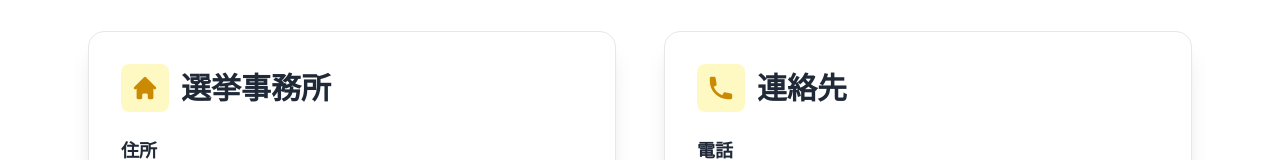
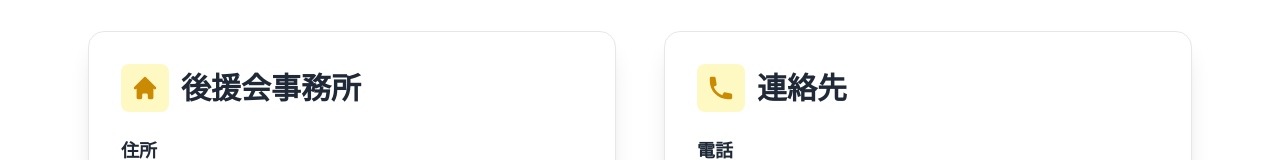
Before and after one commit to mogcia-app/nakao-kazuyuki, a Next.js app: page /contact in a window 1280 px wide. Shown: the part 393-553 px from the top of the page. Built offline with nearby package versions, Linux system fonts and the light colour scheme.

Commit message:
選挙事務所を後援会事務所に変更
- layout.tsx: メタデータの選挙関連表現を後援会に変更
- contact/page.tsx: 選挙事務所を後援会事務所に変更
- page.tsx: 選挙関連の表現を後援会に変更

```diff
--- a/src/app/contact/page.tsx
+++ b/src/app/contact/page.tsx
@@ -39,7 +39,7 @@ export default function ContactPage() {
                       <path d="M10.707 2.293a1 1 0 00-1.414 0l-7 7a1 1 0 001.414 1.414L4 10.414V17a1 1 0 001 1h2a1 1 0 001-1v-2a1 1 0 011-1h2a1 1 0 011 1v2a1 1 0 001 1h2a1 1 0 001-1v-6.586l.293.293a1 1 0 001.414-1.414l-7-7z"/>
                     </svg>
                   </div>
-                  <h2 className="text-3xl font-bold text-gray-800">選挙事務所</h2>
+                  <h2 className="text-3xl font-bold text-gray-800">後援会事務所</h2>
                 </div>
                 <div className="space-y-4">
                   <p className="text-gray-600 text-lg leading-relaxed">
--- a/src/app/layout.tsx
+++ b/src/app/layout.tsx
@@ -7,7 +7,7 @@ const inter = Inter({ subsets: ['latin'] })
 export const metadata: Metadata = {
   title: '中尾 和幸 | ホームページ',
   description: '中尾和幸のホームページです。政策や活動内容をご紹介します。',
-  keywords: '中尾和幸, 選挙, 政治家, 地域活性化, 福祉, 環境',
+  keywords: '中尾和幸, 後援会, 政治家, 地域活性化, 福祉, 環境',
   authors: [{ name: '中尾 和幸' }],
   creator: '中尾 和幸',
   publisher: '中尾 和幸',
@@ -21,8 +21,8 @@ export const metadata: Metadata = {
     canonical: '/',
   },
   openGraph: {
-    title: '中尾 和幸 | 選挙活動ホームページ',
-    description: '中尾和幸の選挙活動ホームページです。政策や活動内容をご紹介します。',
+    title: '中尾 和幸 | 後援会活動ホームページ',
+    description: '中尾和幸の後援会活動ホームページです。政策や活動内容をご紹介します。',
     url: 'https://nakao-kazuyuki.jp', // 実際のドメインに変更
     siteName: '中尾 和幸 公式サイト',
     locale: 'ja_JP',
@@ -30,8 +30,8 @@ export const metadata: Metadata = {
   },
   twitter: {
     card: 'summary_large_image',
-    title: '中尾 和幸 | 選挙活動ホームページ',
-    description: '中尾和幸の選挙活動ホームページです。政策や活動内容をご紹介します。',
+    title: '中尾 和幸 | 後援会活動ホームページ',
+    description: '中尾和幸の後援会活動ホームページです。政策や活動内容をご紹介します。',
   },
   robots: {
     index: true,
--- a/src/app/page.tsx
+++ b/src/app/page.tsx
@@ -171,7 +171,7 @@ export default function Home() {
                       <path d="M10.707 2.293a1 1 0 00-1.414 0l-7 7a1 1 0 001.414 1.414L4 10.414V17a1 1 0 001 1h2a1 1 0 001-1v-2a1 1 0 011-1h2a1 1 0 011 1v2a1 1 0 001 1h2a1 1 0 001-1v-6.586l.293.293a1 1 0 001.414-1.414l-7-7z"/>
                     </svg>
                   </div>
-                  <h3 className="text-2xl font-bold text-gray-800">選挙事務所</h3>
+                  <h3 className="text-2xl font-bold text-gray-800">後援会事務所</h3>
                 </div>
                 <p className="text-gray-600 text-lg leading-relaxed">〒840-2213<br />佐賀県佐賀市川副町鹿江670-8</p>
               </div>
```
